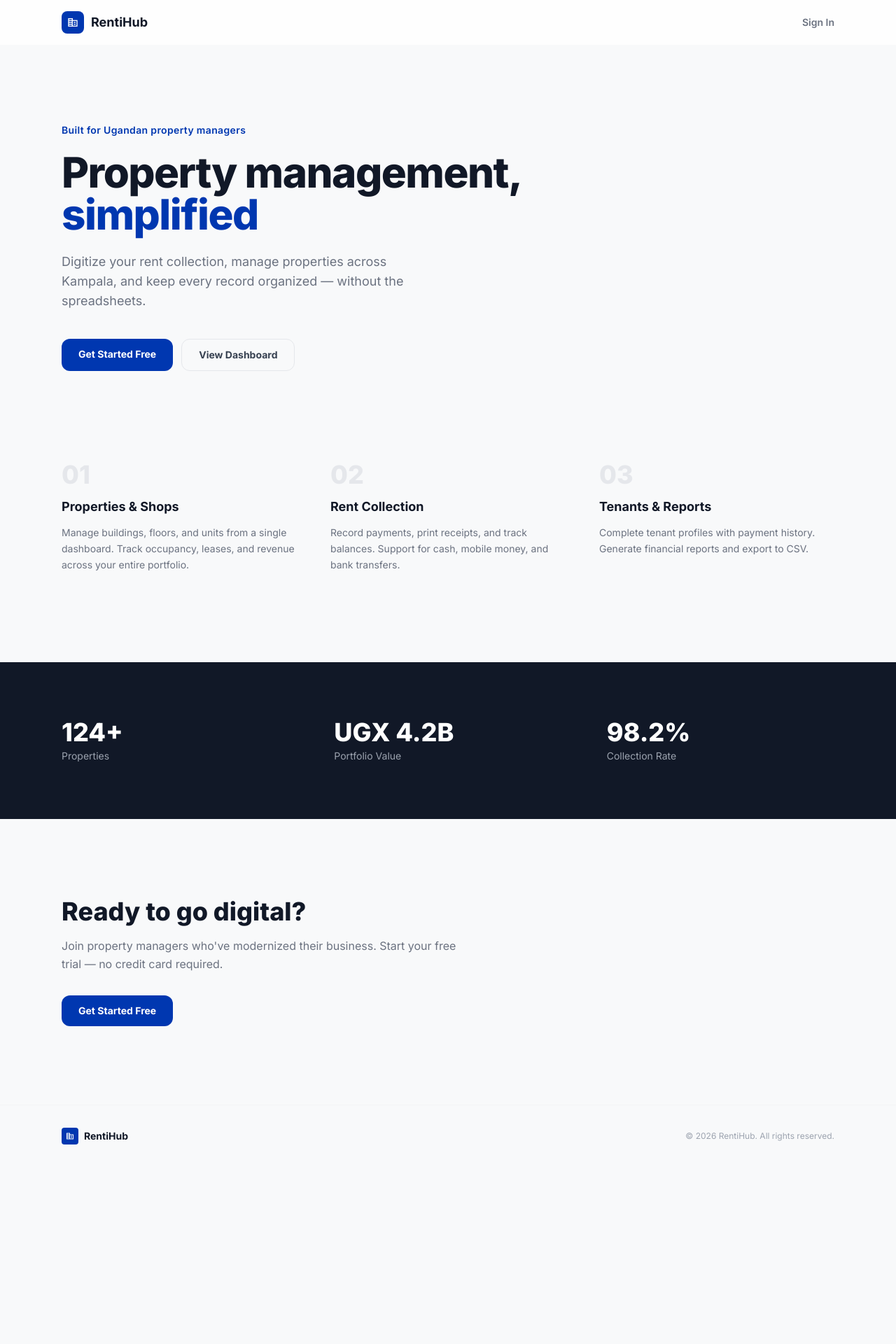
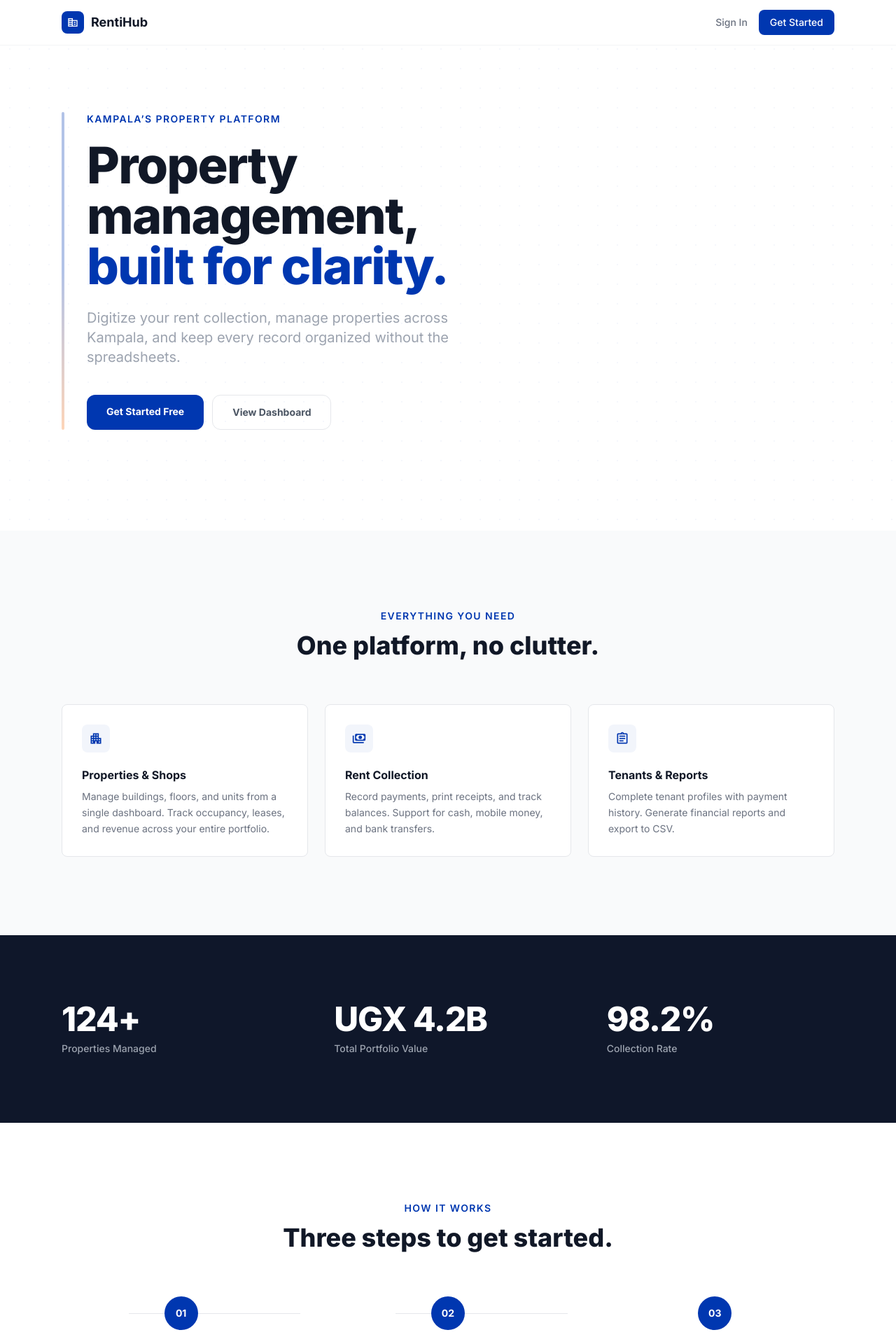
Before and after one commit to RockieRaheem/Renti-Hub, a React (Vite) app: page / in a window 1280 px wide. Shown: the top 1920 px of the page at 70% size. Before the commit the page ends 1667 px from the top, so only its background shows below. Built offline with nearby package versions, Linux system fonts and the light colour scheme.

Commit message:
Modify the landing page

```diff
--- a/src/pages/Home.jsx
+++ b/src/pages/Home.jsx
@@ -2,132 +2,169 @@ import { Link } from 'react-router-dom'
 
 const features = [
   {
-    number: '01',
+    icon: 'apartment',
     title: 'Properties & Shops',
     desc: 'Manage buildings, floors, and units from a single dashboard. Track occupancy, leases, and revenue across your entire portfolio.',
   },
   {
-    number: '02',
+    icon: 'payments',
     title: 'Rent Collection',
     desc: 'Record payments, print receipts, and track balances. Support for cash, mobile money, and bank transfers.',
   },
   {
-    number: '03',
+    icon: 'assignment',
     title: 'Tenants & Reports',
     desc: 'Complete tenant profiles with payment history. Generate financial reports and export to CSV.',
   },
 ]
 
+const steps = [
+  { step: '01', title: 'Set up your portfolio', desc: 'Add your buildings, floors, and units in minutes. Organize everything by location and type.' },
+  { step: '02', title: 'Collect rent seamlessly', desc: 'Log payments, track arrears, and send receipts. Your tenants stay current, you stay informed.' },
+  { step: '03', title: 'Review and report', desc: 'Generate financial reports, monitor occupancy trends, and make data-driven decisions.' },
+]
+
 export default function Home() {
   return (
     <div>
-      <header className="fixed top-0 inset-x-0 z-50 bg-white/80 backdrop-blur-md">
+      <header className="fixed top-0 inset-x-0 z-50 bg-white/90 backdrop-blur-md border-b border-gray-100">
         <div className="max-w-6xl mx-auto px-6 h-16 flex items-center justify-between">
           <Link to="/" className="flex items-center gap-2.5">
-            <div className="w-8 h-8 rounded-lg bg-primary flex items-center justify-center">
+            <div className="w-8 h-8 rounded-lg bg-[#0037b0] flex items-center justify-center">
               <span className="material-symbols-outlined text-white text-base">corporate_fare</span>
             </div>
             <span className="text-lg font-bold text-gray-900">RentiHub</span>
           </Link>
-          <Link
-            to="/login"
-            className="text-sm font-semibold text-gray-500 hover:text-gray-900 transition-colors"
-          >
+          <div className="flex items-center gap-4">
+            <Link to="/login" className="text-sm font-medium text-gray-500 hover:text-gray-900 transition-colors">
               Sign In
             </Link>
+            <Link to="/register" className="text-sm font-medium text-white bg-[#0037b0] px-4 py-2 rounded-lg hover:bg-blue-700 transition-colors">
+              Get Started
+            </Link>
+          </div>
         </div>
       </header>
 
-      <main className="pt-16">
-        <section className="max-w-6xl mx-auto px-6 pt-20 pb-24 md:pt-28 md:pb-32">
-          <div className="max-w-2xl">
-            <p className="text-sm font-semibold text-primary mb-5 tracking-wide">
-              Built for Ugandan property managers
+      <main>
+        <section className="relative overflow-hidden bg-white pt-32 pb-28 md:pt-40 md:pb-36">
+          <div className="absolute inset-0 opacity-[0.04]" style={{
+            backgroundImage: 'radial-gradient(circle, #0037b0 1px, transparent 1px)',
+            backgroundSize: '28px 28px',
+          }} />
+          <div className="max-w-6xl mx-auto px-6 relative">
+            <div className="flex gap-8">
+              <div className="w-1 hidden md:block shrink-0 rounded-full bg-gradient-to-b from-[#0037b0] via-[#0037b0] to-orange-500 opacity-30" />
+              <div className="max-w-3xl">
+                <p className="text-sm font-semibold text-[#0037b0] mb-5 tracking-widest uppercase">
+                  Kampala&rsquo;s property platform
                 </p>
-            <h1 className="text-4xl md:text-5xl lg:text-6xl font-extrabold text-gray-900 leading-[1.1] tracking-tight mb-6">
+                <h1 className="text-5xl md:text-7xl font-extrabold text-gray-900 leading-[1.05] tracking-tight mb-6">
                   Property management,<br />
-              <span className="text-primary">simplified</span>
+                  <span className="text-[#0037b0]">built for clarity.</span>
                 </h1>
-            <p className="text-base md:text-lg text-gray-500 leading-relaxed mb-10 max-w-lg">
-              Digitize your rent collection, manage properties across Kampala, and keep every record organized — without the spreadsheets.
+                <p className="text-lg md:text-xl text-gray-400 leading-relaxed mb-10 max-w-xl">
+                  Digitize your rent collection, manage properties across Kampala, and keep every record organized without the spreadsheets.
                 </p>
                 <div className="flex flex-wrap gap-3">
-              <Link
-                to="/register"
-                className="px-6 py-3 bg-primary text-white text-sm font-bold rounded-xl hover:bg-primary-container transition-all"
-              >
+                  <Link to="/register" className="px-7 py-3.5 bg-[#0037b0] text-white text-sm font-bold rounded-xl hover:bg-blue-700 transition-all shadow-sm">
                     Get Started Free
                   </Link>
-              <Link
-                to="/dashboard"
-                className="px-6 py-3 border border-gray-200 text-gray-700 text-sm font-bold rounded-xl hover:border-gray-300 hover:bg-gray-50 transition-all"
-              >
+                  <Link to="/dashboard" className="px-7 py-3.5 border border-gray-200 text-gray-600 text-sm font-bold rounded-xl hover:border-gray-300 hover:bg-gray-50 transition-all">
                     View Dashboard
                   </Link>
                 </div>
               </div>
-        </section>
-
-        <section className="max-w-6xl mx-auto px-6 pb-24 md:pb-32">
-          <div className="grid md:grid-cols-3 gap-8 md:gap-12">
-            {features.map((f) => (
-              <div key={f.number} className="group">
-                <span className="text-4xl font-extrabold text-gray-200 group-hover:text-primary/20 transition-colors duration-500">
-                  {f.number}
-                </span>
-                <h3 className="text-lg font-bold text-gray-900 mt-3 mb-3">{f.title}</h3>
-                <p className="text-sm text-gray-500 leading-relaxed">{f.desc}</p>
             </div>
-            ))}
           </div>
         </section>
 
-        <section className="bg-gray-900 text-white">
-          <div className="max-w-6xl mx-auto px-6 py-16 md:py-20">
-            <div className="grid md:grid-cols-3 gap-10 md:gap-16">
-              {[
-                { value: '124+', label: 'Properties' },
-                { value: 'UGX 4.2B', label: 'Portfolio Value' },
-                { value: '98.2%', label: 'Collection Rate' },
-              ].map((s) => (
-                <div key={s.label}>
-                  <p className="text-3xl md:text-4xl font-extrabold mb-1">{s.value}</p>
-                  <p className="text-sm text-gray-400">{s.label}</p>
+        <section className="bg-gray-50 py-24 md:py-28">
+          <div className="max-w-6xl mx-auto px-6">
+            <div className="text-center mb-16">
+              <p className="text-sm font-semibold text-[#0037b0] tracking-widest uppercase mb-3">Everything you need</p>
+              <h2 className="text-3xl md:text-4xl font-extrabold text-gray-900">One platform, no clutter.</h2>
+            </div>
+            <div className="grid md:grid-cols-3 gap-6">
+              {features.map((f) => (
+                <div key={f.title} className="bg-white rounded-lg border border-gray-200 p-7 hover:border-gray-300 transition-colors">
+                  <div className="w-10 h-10 rounded-lg bg-[#0037b0]/5 flex items-center justify-center mb-5">
+                    <span className="material-symbols-outlined text-[#0037b0] text-xl">{f.icon}</span>
+                  </div>
+                  <h3 className="text-base font-bold text-gray-900 mb-2">{f.title}</h3>
+                  <p className="text-sm text-gray-500 leading-relaxed">{f.desc}</p>
                 </div>
               ))}
             </div>
           </div>
         </section>
 
-        <section className="max-w-6xl mx-auto px-6 py-20 md:py-28">
-          <div className="max-w-xl">
+        <section className="bg-[#0f172a] text-white py-20 md:py-24">
+          <div className="max-w-6xl mx-auto px-6">
+            <div className="grid md:grid-cols-3 gap-12 md:gap-16">
+              {[
+                { value: '124+', label: 'Properties Managed' },
+                { value: 'UGX 4.2B', label: 'Total Portfolio Value' },
+                { value: '98.2%', label: 'Collection Rate' },
+              ].map((s) => (
+                <div key={s.label} className="text-center md:text-left">
+                  <p className="text-4xl md:text-5xl font-extrabold text-white mb-2 tracking-tight">{s.value}</p>
+                  <p className="text-sm text-gray-400 font-medium">{s.label}</p>
+                </div>
+              ))}
+            </div>
+          </div>
+        </section>
+
+        <section className="bg-white py-24 md:py-28">
+          <div className="max-w-6xl mx-auto px-6">
+            <div className="text-center mb-16">
+              <p className="text-sm font-semibold text-[#0037b0] tracking-widest uppercase mb-3">How it works</p>
+              <h2 className="text-3xl md:text-4xl font-extrabold text-gray-900">Three steps to get started.</h2>
+            </div>
+            <div className="grid md:grid-cols-3 gap-10">
+              {steps.map((s, i) => (
+                <div key={s.step} className="relative">
+                  {i < steps.length - 1 && (
+                    <div className="hidden md:block absolute top-6 left-24 right-0 h-px bg-gray-200 -z-0" />
+                  )}
+                  <div className="flex flex-col items-center text-center">
+                    <div className="w-12 h-12 rounded-full bg-[#0037b0] text-white flex items-center justify-center text-sm font-bold mb-6 relative z-10">
+                      {s.step}
+                    </div>
+                    <h3 className="text-lg font-bold text-gray-900 mb-2">{s.title}</h3>
+                    <p className="text-sm text-gray-500 leading-relaxed max-w-xs">{s.desc}</p>
+                  </div>
+                </div>
+              ))}
+            </div>
+          </div>
+        </section>
+
+        <section className="bg-gray-50 py-20 md:py-24">
+          <div className="max-w-6xl mx-auto px-6 text-center">
             <h2 className="text-3xl md:text-4xl font-extrabold text-gray-900 mb-4">
               Ready to go digital?
             </h2>
-            <p className="text-gray-500 mb-8 leading-relaxed">
-              Join property managers who've modernized their business. Start your free trial — no credit card required.
+            <p className="text-gray-500 mb-8 max-w-md mx-auto leading-relaxed">
+              Join property managers who&rsquo;ve modernized their business. Start your free trial — no credit card required.
             </p>
-            <Link
-              to="/register"
-              className="inline-flex px-6 py-3 bg-primary text-white text-sm font-bold rounded-xl hover:bg-primary-container transition-all"
-            >
+            <Link to="/register" className="inline-flex px-7 py-3.5 bg-[#0037b0] text-white text-sm font-bold rounded-xl hover:bg-blue-700 transition-all shadow-sm">
               Get Started Free
             </Link>
           </div>
         </section>
       </main>
 
-      <footer className="border-t border-gray-100">
+      <footer className="border-t border-gray-100 bg-white">
         <div className="max-w-6xl mx-auto px-6 py-8 flex flex-col md:flex-row justify-between items-center gap-4">
           <div className="flex items-center gap-2">
-            <div className="w-6 h-6 rounded bg-primary flex items-center justify-center">
+            <div className="w-6 h-6 rounded bg-[#0037b0] flex items-center justify-center">
               <span className="material-symbols-outlined text-white text-xs">corporate_fare</span>
             </div>
             <span className="text-sm font-bold text-gray-900">RentiHub</span>
           </div>
-          <p className="text-xs text-gray-400">
-            &copy; 2026 RentiHub. All rights reserved.
-          </p>
+          <p className="text-xs text-gray-400">&copy; 2026 RentiHub. All rights reserved.</p>
         </div>
       </footer>
     </div>
```
Also changed, not shown: 5 other files (tests, documents, lock files or other folders). Lines whose indentation alone changed are shown as unchanged.
